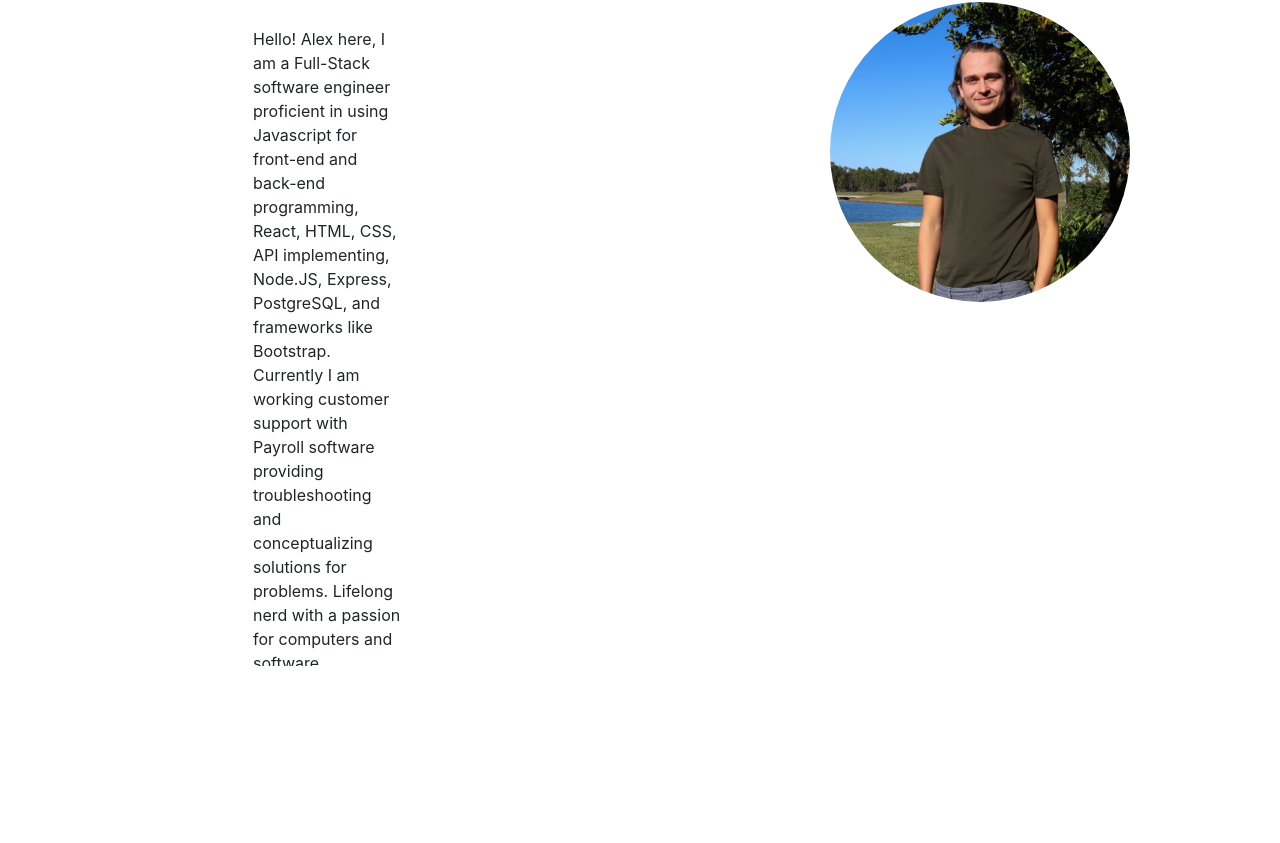
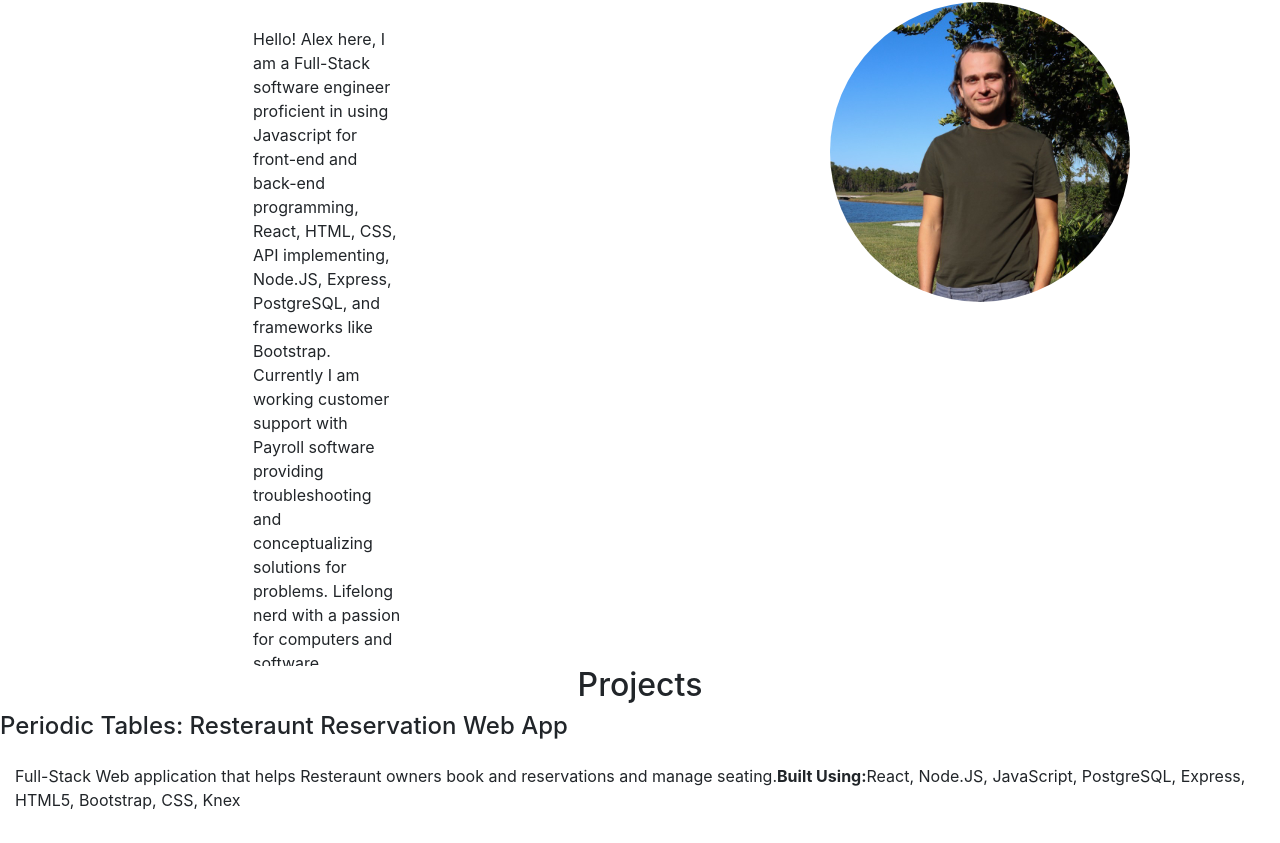
Before and after one commit to Fischeran/Portfolio, a React (Create React App) app: page / in a window 1280 px wide. Shown: the part 1274-2117 px from the top of the page. Before the commit the page ends 1940 px from the top, so only its background shows below. Built offline with nearby package versions, Linux system fonts and the light colour scheme.

Commit message:
adding in Projects section

```diff
--- a/src/App.js
+++ b/src/App.js
@@ -2,6 +2,7 @@ import "./App.css";
 import Header from "./Header";
 import GreenIntro from "./GreenIntro";
 import About from "./About";
+import Projects from "./Projects";
 
 function App() {
   return (
@@ -9,6 +10,7 @@ function App() {
   <Header />
   <GreenIntro />
   <About />
+  <Projects />
   </>
   )
 }
--- /dev/null
+++ b/src/Projects.js
@@ -0,0 +1,28 @@
+import React from "react";
+
+
+function Projects() {
+
+    return (
+        <section className="container-fluid ">
+            <div className="row">
+                <h2 className="projectHeader">Projects</h2>
+            </div>
+
+            <div className="row">
+                <div className="col">
+                    <h4>Periodic Tables: Resteraunt Reservation Web App</h4>
+                    <p>Full-Stack Web application that helps Resteraunt owners book and reservations and manage seating.
+                        <b>Built Using:</b>React, Node.JS, JavaScript, PostgreSQL, Express, HTML5, Bootstrap, CSS, Knex
+                    </p>
+                </div>
+            </div>
+
+        </section>
+    )
+
+
+}
+
+
+export default Projects
--- a/src/index.css
+++ b/src/index.css
@@ -58,3 +58,9 @@ code {
 .aboutSection {
   padding-top: 100px;
 }
+
+.projectHeader {
+  display: flex;
+  justify-content: center;
+  margin-top: 0%;
+}
```
Also changed, not shown: 2 other files (tests, documents, lock files or other folders).
